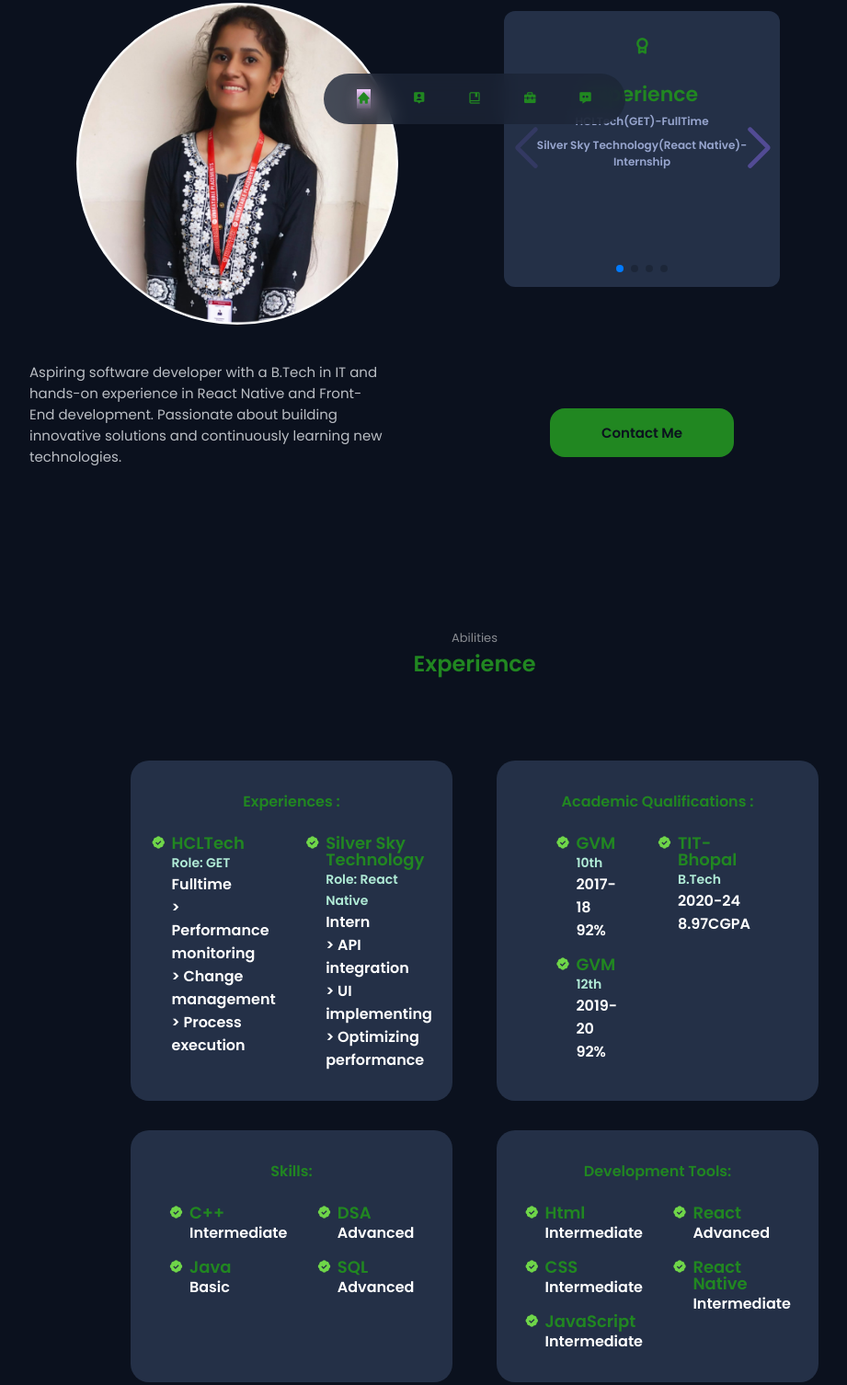
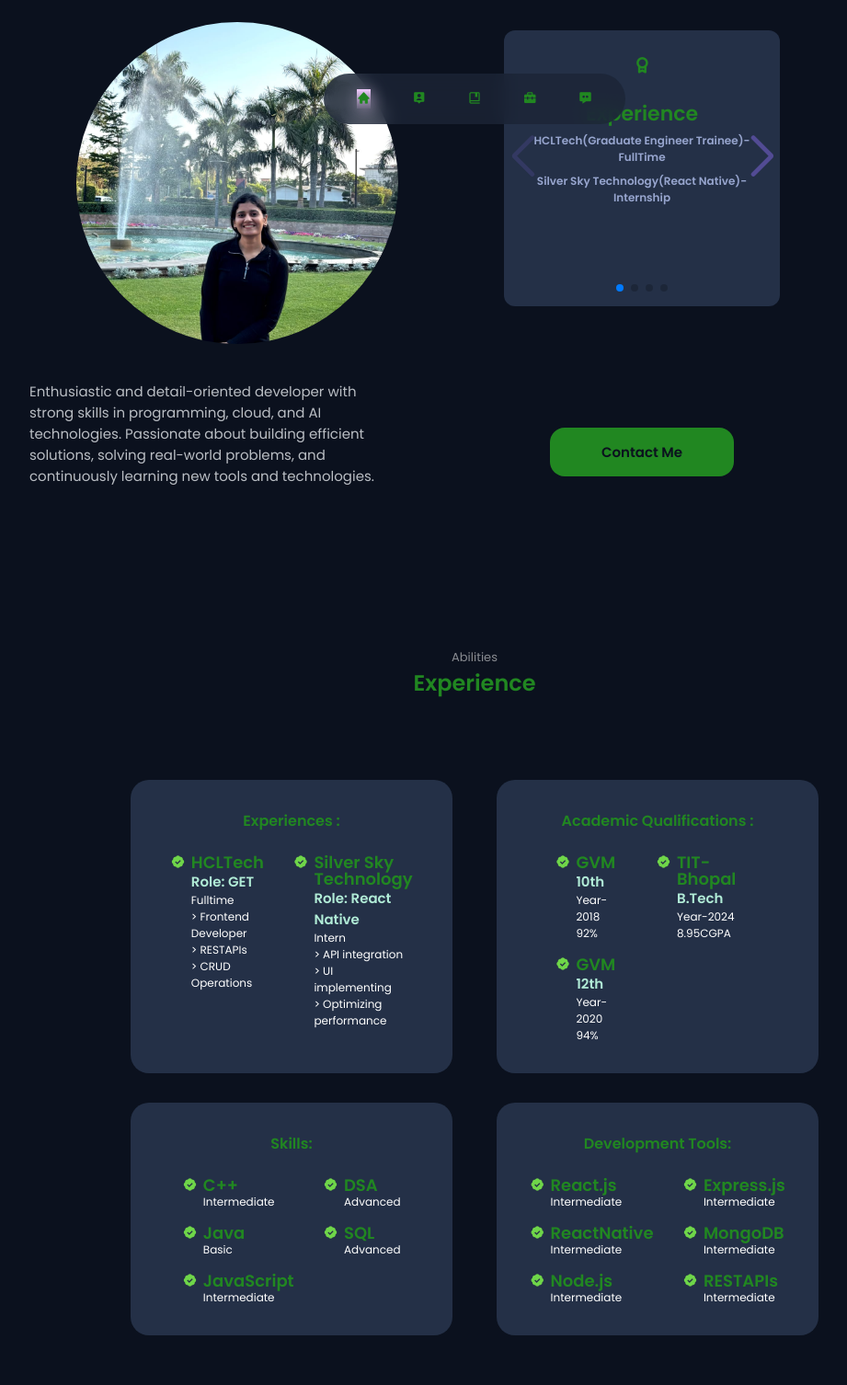
Before and after one commit to sirothiya/MyPortfolio, a plain HTML site: page index.html in a window 1280 px wide. Shown: the part 649-2155 px from the top of the page at 92% size, without its empty margins (124-1045 px from the left). Drawn offline with nearby package versions, Linux system fonts and the light colour scheme; a web font is replaced by a local one.

Commit message:
Update portfolio: style and content changes

```diff
--- a/index.html
+++ b/index.html
@@ -97,12 +97,14 @@
           <h1 class="home__name">Shalini Sirothiya</h1>
           <h2 class="home__greeting"></h2>
           <h3 class="home__education">
-          Software Developer || Front-End Developer || Coding Enthusiast
+          Software Developer || Full-Stack Developer ||
+          <br>
+          Azure AI Engineer Associate Certified || Microsoft AI900 Certified
           </h3>
           <div class="home__buttons">
             <a
               download=""
-              href="shaliniResume.pdf"
+              href="Shalini_Resume_new.pdf"
               class="button button--ghost" onclick="openPopup()"
             >
               Download CV
@@ -125,7 +127,7 @@
         <span class="section__subtitle">Introduction</span>
         <h2 class="section__title" id="section__title">About Me</h2>
     <div class="about__container container grid">
-          <img src="Shalini_.png" alt="" class="about__img">
+          <img src="Shalini_.jpeg" alt="" class="about__img">
         <div class="about__data">
             <div class="about__info">
               <!-- Swiper -->
@@ -135,7 +137,7 @@
           <div class="about__box">
             <i class='bx bx-award about__icon' id="icon1"></i>
             <h3 class="about__title">Experience</h3>
-              <span class="about__subtitle">HCLTech(GET)-FullTime</span>
+              <span class="about__subtitle">HCLTech(Graduate Engineer Trainee)-FullTime</span>
               <span class="about__subtitle">Silver Sky Technology(React Native)-Internship </span>
           </div>
               </div>
@@ -152,10 +154,10 @@
               <div class="about__box">
                 <i class='bx bx-briefcase-alt-2 about__icon' id="icon3"></i>
                 <h3 class="about__title">Technical Knowledge</h3>
-                  <span class="about__subtitle">Languages (CSS ,JavaScript)</span>
-                  <span class="about__subtitle">DSA(Data Structures and Algorithms)</span>
-                  <span class="about__subtitle">React(React Native)</span>
-                  <span class="about__subtitle">Core Subjects</span>
+                  <span class="about__subtitle">Languages: Javascript, C++</span>
+                  <span class="about__subtitle">Frontend: React.js, React Native, TailwindCss</span>
+                  <span class="about__subtitle">Backend: Node.js, Express.js, MongoDB, JWT, RESTAPIs (CRUD Operations)</span>
+                  <span class="about__subtitle">Core: DSA, OS, Database</span>
               </div>
         </div>
         <div class="swiper-slide">
@@ -175,11 +177,11 @@
       <div class="swiper-pagination"></div>
     </div>
         </div>
+      </div>
+            <p class="about__description">
+ Enthusiastic and detail-oriented developer with strong skills in programming, cloud, and AI technologies.
+ Passionate about building efficient solutions, solving real-world problems, and continuously learning new tools and technologies.
 
-      </div>
-
-            <p class="about__description">
-              Aspiring software developer with a B.Tech in IT and hands-on experience in React Native and Front-End development. Passionate about building innovative solutions and continuously learning new technologies.
             </p>
             <a href="#contact" class="button" id="contactbtn">Contact Me</a>
 
@@ -207,9 +209,9 @@
                     <h3 class="skills__name">HCLTech </h3>
                     <span class="skills__role">Role: GET</span>
                     <span class="skills__level">Fulltime</span>
-                    <span class="skills__level">> Performance monitoring</span>
-                    <span class="skills__level">> Change management</span>
-                    <span class="skills__level">> Process execution</span>
+                    <span class="skills__level">> Frontend Developer</span>
+                    <span class="skills__level">> RESTAPIs</span>
+                    <span class="skills__level">> CRUD Operations</span>
                   </div>
                 </div>
 
@@ -245,7 +247,7 @@
                   <div>
                     <h3 class="skills__name">GVM</h3>
                     <span class="skills__role">10th</span>
-                    <span class="skills__level">2017-18</span>
+                    <span class="skills__level">Year-2018</span>
                     <span class="skills__level">92%</span>
                   </div>
                 </div>
@@ -255,8 +257,8 @@
                   <div>
                     <h3 class="skills__name">GVM</h3>
                     <span class="skills__role">12th</span>
-                    <span class="skills__level">2019-20</span>
-                    <span class="skills__level">92%</span>
+                    <span class="skills__level">Year-2020</span>
+                    <span class="skills__level">94%</span>
                   </div>
                 </div>
               </div>
@@ -266,8 +268,8 @@
                   <div>
                     <h3 class="skills__name">TIT-Bhopal</h3>
                     <span class="skills__role">B.Tech</span>
-                    <span class="skills__level">2020-24</span>
-                    <span class="skills__level">8.97CGPA</span>
+                    <span class="skills__level">Year-2024</span>
+                    <span class="skills__level">8.95CGPA</span>
                   </div>
                 </div>
               </div>
@@ -294,6 +296,13 @@
                 <div>
                   <h3 class="skills__name">Java</h3>
                   <span class="skills__level">Basic</span>
+                </div>
+              </div>
+              <div class="skills__data">
+                <i class='box bx bxs-badge-check'></i>
+                <div>
+                  <h3 class="skills__name">JavaScript</h3>
+                  <span class="skills__level">Intermediate</span>
                 </div>
               </div>
 
@@ -331,7 +340,7 @@
                       <div class="skills__data">
                         <i class=' box bx bxs-badge-check'></i>
                         <div>
-                          <h3 class="skills__name">Html</h3>
+                          <h3 class="skills__name">React.js</h3>
                           <span class="skills__level">Intermediate</span>
                             <div class="progress_line"><span></span></div>
 
@@ -341,14 +350,14 @@
                       <div class="skills__data">
                         <i class='box bx bxs-badge-check'></i>
                         <div>
-                          <h3 class="skills__name">CSS</h3>
+                          <h3 class="skills__name">ReactNative</h3>
                           <span class="skills__level">Intermediate</span>
                         </div>
                       </div>
                      <div class="skills__data">
                         <i class='box bx bxs-badge-check'></i>
                         <div>
-                          <h3 class="skills__name">JavaScript</h3>
+                          <h3 class="skills__name">Node.js</h3>
                           <span class="skills__level">Intermediate</span>
                         </div>
                       </div>
@@ -360,23 +369,33 @@
                         <div class="skills__data">
                           <i class='box bx bxs-badge-check'></i>
                           <div>
-                            <h3 class="skills__name">React</h3>
-                            <span class="skills__level">Advanced</span>
+                            <h3 class="skills__name">Express.js</h3>
+                            <span class="skills__level">Intermediate</span>
                           </div>
                         </div>
 
                         <div class="skills__data">
                           <i class='box bx bxs-badge-check'></i>
                           <div>
-                            <h3 class="skills__name">React Native</h3>
+                            <h3 class="skills__name">MongoDB</h3>
+                            <span class="skills__level">Intermediate</span>
+                          </div>
+                        </div>
+                        <div class="skills__data">
+                          <i class='box bx bxs-badge-check'></i>
+                          <div>
+                            <h3 class="skills__name">RESTAPIs</h3>
                             <span class="skills__level">Intermediate</span>
                           </div>
                         </div>
 
 
+
                     </div>
                 </div>
               </div>
+
+
 
 
 
@@ -443,6 +462,29 @@
           </div>
 
           <div class="work__card mix certificates">
+            <img src="AI-900.png" alt="" class="work__img">
+            <h3 class="work__title">AI-900: Microsoft Azure AI Fundamentals</h3>
+
+            <a href="https://learn.microsoft.com/en-us/users/shalinisirothiya-9764/credentials/9bddb604d5b52eee?ref=https%3A%2F%2Fwww.linkedin.com%2F" class="work__button">
+              Completion certificate <i class='bx bx-right-arrow-alt work_icon'></i>
+            </a>
+
+          </div>
+<div class="work__card mix certificates">
+            <img src="AI-102.png" alt="" class="work__img">
+            <h3 class="work__title">AI-102: Microsoft Azure AI Engineer</h3>
+
+            <a href="https://learn.microsoft.com/en-us/users/shalinisirothiya-9764/credentials/531b6b80bf2d51fe?ref=https%3A%2F%2Fwww.linkedin.com%2F" class="work__button">
+              Completion certificate <i class='bx bx-right-arrow-alt work_icon'></i>
+            </a>
+
+          </div>
+
+
+
+
+
+         <div class="work__card mix certificates">
             <img src="perfectElearning.png" alt="" class="work__img">
             <h3 class="work__title">Python + DSA + MachineLearining </h3>
 
@@ -451,7 +493,6 @@
             </a>
 
           </div>
-
           <div class="work__card mix internships">
             <img src="FRTintern.png" alt="" class="work__img">
             <h3 class="work__title">Future Ready Talent(Microsoft)</h3>
--- a/style.css
+++ b/style.css
@@ -461,6 +461,15 @@ img {
   color: hsl(120, 61%, 33%);
 }
 
+.swiper-button-next,
+.swiper-button-prev {
+  width: 4px !important;
+  height: 4px !important;
+  font-size: 44px !important;
+  padding: 2px !important;
+  color: #524b94 !important;
+}
+
 .swiper-slide img {
   display: block;
   width: 100%;
@@ -576,8 +585,10 @@ img {
   row-gap: 2.5rem;
 }
 .about__img {
-  width: 300px;
-  border-radius: 80%;
+  width: 400px;
+  height: 350px;           /* Add this line for a perfect circle */
+  border-radius: 60%;      /* Change from 80% to 50% for a round image */
+  object-fit: cover;       /* Ensures the image covers the area without distortion */
   justify-self: center;
 }
 .about_img::marker {
@@ -608,7 +619,7 @@ img {
 .about__box {
   background-color: var(--container-color);
   border-radius: 0.75rem;
-  padding: 0.75rem 0.5rem;
+  padding: 1rem 1rem;
   position: relative;
   width: 100%;
   padding: 40px;
@@ -1009,7 +1020,7 @@ img {
   display: flex;
   justify-content: center;
   column-gap: 2rem;
-  font-weight: var(--font-medium);
+  font-weight: var(--small-font-size);
 
 }
 .skills__group {
@@ -1035,7 +1046,7 @@ img {
   color: hsl(120, 61%, 33%);
 }
 .skills__role{
-  font-size: 14px;
+  font-size: 15px;
   font-weight: var(--font-medium);
   line-height: 18px;
   margin-top: 5px;
@@ -1043,7 +1054,7 @@ img {
 }
 .skills__level {
   display: block;
-  font-size: 16px;
+  font-size: 12px;
   color: white;
 }
 
```
Also changed, not shown: AI-102.png (added), AI-900.png (added), Shalini_.jpeg (added), Shalini_.png (deleted), 3 other files.
